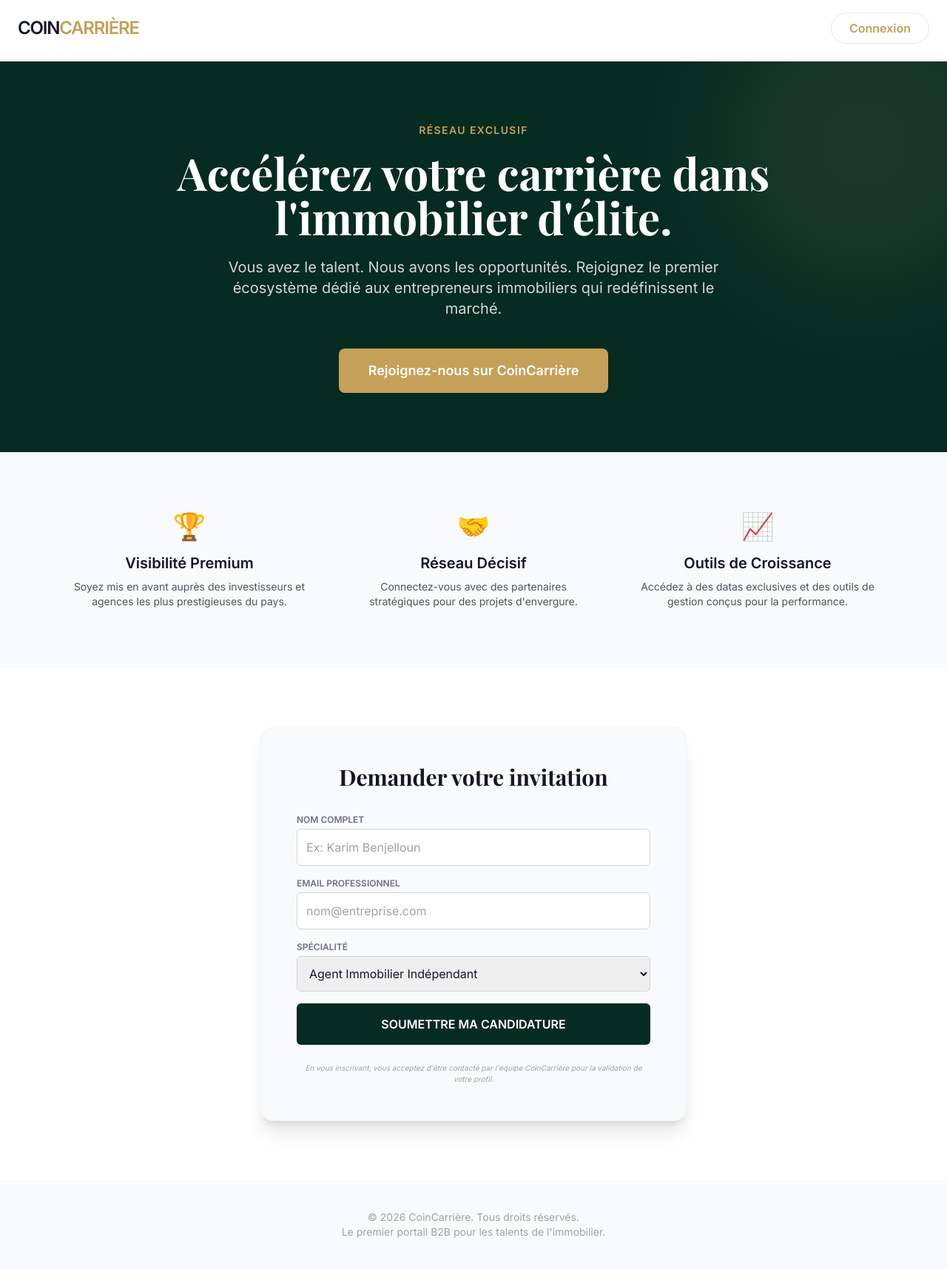
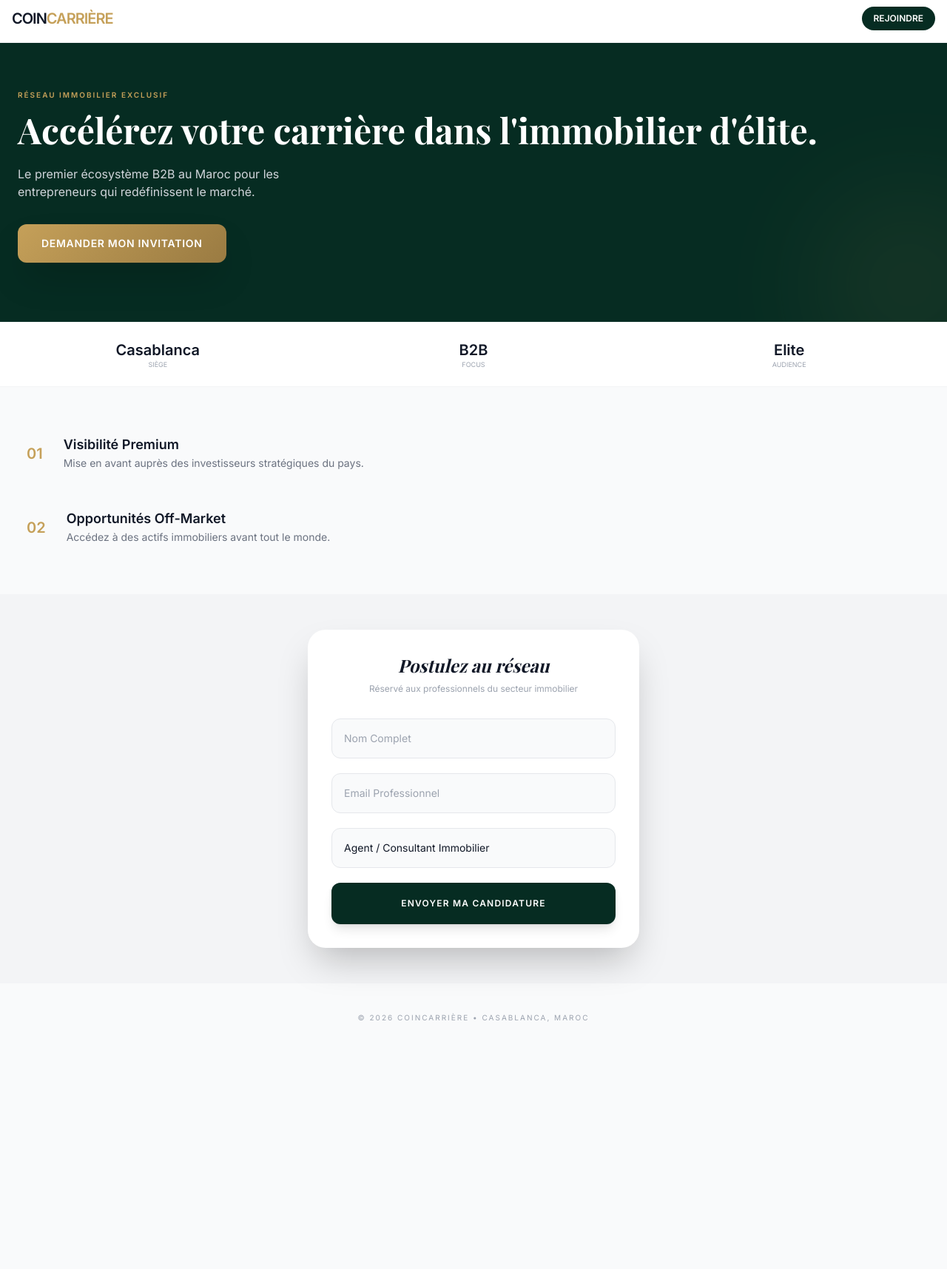
Before and after one commit to asmaalahlou3-rgb/coincarrieretaf6, a plain HTML site: page index.html in a window 1280 px wide. Shown: the part 7-1722 px from the top of the page at 74% size. After the commit the page ends 1428 px from the top, so only its background shows below. Drawn offline with nearby package versions, Linux system fonts and the light colour scheme.

Commit message:
Update index.html for improved layout and content

```diff
--- a/index.html
+++ b/index.html
@@ -2,91 +2,85 @@
 <html lang="fr">
 <head>
     <meta charset="UTF-8">
-    <meta name="viewport" content="width=device-width, initial-scale=1.0">
-    <title>CoinCarrière | L'Élite de l'Immobilier</title>
+    <meta name="viewport" content="width=device-width, initial-scale=1.0, maximum-scale=1.0, user-scalable=no">
+    <title>CoinCarrière | Réseau Elite Immobilier</title>
     <script src="https://cdn.tailwindcss.com"></script>
     <link href="https://fonts.googleapis.com/css2?family=Playfair+Display:wght@700&family=Inter:wght@300;400;600&display=swap" rel="stylesheet">
     <style>
-        body { font-family: 'Inter', sans-serif; }
+        body { font-family: 'Inter', sans-serif; -webkit-font-smoothing: antialiased; }
         h1, h2 { font-family: 'Playfair Display', serif; }
-        .bg-gold { background-color: #C5A059; } /* Couleur Dorée pour le bouton */
+        .bg-gold { background: linear-gradient(135deg, #C5A059 0%, #9A7B42 100%); }
         .text-gold { color: #C5A059; }
-        .bg-dark-emerald { background-color: #062C22; } /* Vert Émeraude Profond */
+        .bg-dark-emerald { background-color: #062C22; }
+        .safe-area-inset { padding-bottom: env(safe-area-inset-bottom); }
     </style>
 </head>
-<body class="bg-gray-50 text-gray-900">
+<body class="bg-gray-50 text-gray-900 leading-tight">
 
-    <nav class="p-6 flex justify-between items-center bg-white shadow-sm">
-        <div class="text-2xl font-bold tracking-tighter text-dark-emerald">COIN<span class="text-gold">CARRIÈRE</span></div>
-        <a href="#form" class="hidden md:block border border-gold text-gold px-6 py-2 rounded-full font-semibold hover:bg-gold hover:text-white transition">Connexion</a>
+    <nav class="sticky top-0 z-50 p-4 flex justify-between items-center bg-white/90 backdrop-blur-md border-b border-gray-100">
+        <div class="text-xl font-bold tracking-tighter text-dark-emerald uppercase">COIN<span class="text-gold">CARRIÈRE</span></div>
+        <a href="#form" class="text-xs bg-dark-emerald text-white px-4 py-2 rounded-full font-bold">REJOINDRE</a>
     </nav>
 
-    <section class="relative bg-dark-emerald text-white py-20 px-6 overflow-hidden">
-        <div class="max-w-5xl mx-auto text-center relative z-10">
-            <span class="uppercase tracking-widest text-gold font-semibold text-sm">Réseau Exclusif</span>
-            <h1 class="text-4xl md:text-6xl mt-4 mb-6 leading-tight">Accélérez votre carrière dans l'immobilier d'élite.</h1>
-            <p class="text-lg md:text-xl text-gray-300 mb-10 max-w-2xl mx-auto">
-                Vous avez le talent. Nous avons les opportunités. Rejoignez le premier écosystème dédié aux entrepreneurs immobiliers qui redéfinissent le marché.
+    <section class="relative bg-dark-emerald text-white pt-16 pb-20 px-6 overflow-hidden">
+        <div class="relative z-10">
+            <span class="uppercase tracking-[0.2em] text-gold font-semibold text-[10px] mb-4 block">Réseau Immobilier Exclusif</span>
+            <h1 class="text-3xl md:text-5xl mb-6 leading-[1.1]">Accélérez votre carrière dans l'immobilier d'élite.</h1>
+            <p class="text-base text-gray-300 mb-8 max-w-sm">
+                Le premier écosystème B2B au Maroc pour les entrepreneurs qui redéfinissent le marché.
             </p>
-            <a href="#form" class="bg-gold text-white px-10 py-4 rounded-lg text-lg font-bold shadow-lg hover:scale-105 transition-transform inline-block">
-                Rejoignez-nous sur CoinCarrière
+            <a href="#form" class="w-full md:w-auto text-center bg-gold text-white px-8 py-4 rounded-xl text-sm font-bold shadow-2xl hover:scale-105 transition-transform inline-block uppercase tracking-wider">
+                Demander mon invitation
             </a>
         </div>
-        <div class="absolute top-0 right-0 -mr-20 -mt-20 w-96 h-96 bg-gold opacity-10 rounded-full blur-3xl"></div>
+        <div class="absolute -bottom-20 -right-20 w-64 h-64 bg-gold opacity-10 rounded-full blur-[80px]"></div>
     </section>
 
-    <section class="py-20 px-6 max-w-6xl mx-auto grid md:grid-cols-3 gap-12 text-center">
-        <div>
-            <div class="text-gold text-4xl mb-4">🏆</div>
-            <h3 class="text-xl font-bold mb-2">Visibilité Premium</h3>
-            <p class="text-gray-600 text-sm">Soyez mis en avant auprès des investisseurs et agences les plus prestigieuses du pays.</p>
+    <div class="bg-white py-6 border-b border-gray-100 grid grid-cols-3 text-center">
+        <div><p class="text-xl font-bold text-dark-emerald">Casablanca</p><p class="text-[9px] uppercase text-gray-400">Siège</p></div>
+        <div><p class="text-xl font-bold text-dark-emerald">B2B</p><p class="text-[9px] uppercase text-gray-400">Focus</p></div>
+        <div><p class="text-xl font-bold text-dark-emerald">Elite</p><p class="text-[9px] uppercase text-gray-400">Audience</p></div>
+    </div>
+
+    <section class="py-16 px-6 space-y-12">
+        <div class="flex items-start space-x-4">
+            <div class="bg-gold/10 p-3 rounded-lg text-gold font-bold text-xl">01</div>
+            <div>
+                <h3 class="font-bold text-lg">Visibilité Premium</h3>
+                <p class="text-gray-500 text-sm leading-relaxed">Mise en avant auprès des investisseurs stratégiques du pays.</p>
+            </div>
         </div>
-        <div>
-            <div class="text-gold text-4xl mb-4">🤝</div>
-            <h3 class="text-xl font-bold mb-2">Réseau Décisif</h3>
-            <p class="text-gray-600 text-sm">Connectez-vous avec des partenaires stratégiques pour des projets d'envergure.</p>
-        </div>
-        <div>
-            <div class="text-gold text-4xl mb-4">📈</div>
-            <h3 class="text-xl font-bold mb-2">Outils de Croissance</h3>
-            <p class="text-gray-600 text-sm">Accédez à des datas exclusives et des outils de gestion conçus pour la performance.</p>
+        <div class="flex items-start space-x-4">
+            <div class="bg-gold/10 p-3 rounded-lg text-gold font-bold text-xl">02</div>
+            <div>
+                <h3 class="font-bold text-lg">Opportunités Off-Market</h3>
+                <p class="text-gray-500 text-sm leading-relaxed">Accédez à des actifs immobiliers avant tout le monde.</p>
+            </div>
         </div>
     </section>
 
-    <section id="form" class="py-20 bg-white px-6">
-        <div class="max-w-xl mx-auto bg-gray-50 p-8 md:p-12 rounded-2xl shadow-xl border border-gray-100">
-            <h2 class="text-3xl text-center mb-8 text-dark-emerald">Demander votre invitation</h2>
-            <form action="#" method="POST" class="space-y-4">
-                <div>
-                    <label class="block text-xs font-semibold uppercase text-gray-500 mb-1">Nom Complet</label>
-                    <input type="text" placeholder="Ex: Karim Benjelloun" class="w-full p-3 border border-gray-300 rounded-md focus:ring-2 focus:ring-gold focus:outline-none">
-                </div>
-                <div>
-                    <label class="block text-xs font-semibold uppercase text-gray-500 mb-1">Email Professionnel</label>
-                    <input type="email" placeholder="nom@entreprise.com" class="w-full p-3 border border-gray-300 rounded-md focus:ring-2 focus:ring-gold focus:outline-none">
-                </div>
-                <div>
-                    <label class="block text-xs font-semibold uppercase text-gray-500 mb-1">Spécialité</label>
-                    <select class="w-full p-3 border border-gray-300 rounded-md focus:ring-2 focus:ring-gold focus:outline-none">
-                        <option>Agent Immobilier Indépendant</option>
-                        <option>Promoteur / Constructeur</option>
-                        <option>Expert en Gestion de Patrimoine</option>
-                        <option>Autre</option>
-                    </select>
-                </div>
-                <button type="submit" class="w-full bg-dark-emerald text-white font-bold py-4 rounded-md mt-4 hover:bg-black transition cursor-pointer">
-                    SOUMETTRE MA CANDIDATURE
+    <section id="form" class="py-12 bg-gray-100 px-4 safe-area-inset">
+        <div class="max-w-md mx-auto bg-white p-8 rounded-3xl shadow-2xl">
+            <h2 class="text-2xl text-center mb-2 text-dark-emerald italic font-medium">Postulez au réseau</h2>
+            <p class="text-center text-gray-400 text-xs mb-8">Réservé aux professionnels du secteur immobilier</p>
+
+            <form action="#" class="space-y-5">
+                <input type="text" placeholder="Nom Complet" class="w-full p-4 bg-gray-50 border border-gray-200 rounded-xl focus:ring-1 focus:ring-gold outline-none text-sm">
+                <input type="email" placeholder="Email Professionnel" class="w-full p-4 bg-gray-50 border border-gray-200 rounded-xl focus:ring-1 focus:ring-gold outline-none text-sm">
+                <select class="w-full p-4 bg-gray-50 border border-gray-200 rounded-xl focus:ring-1 focus:ring-gold outline-none text-sm appearance-none">
+                    <option>Agent / Consultant Immobilier</option>
+                    <option>Chef de Projet BTP</option>
+                    <option>Investisseur / Foncière</option>
+                </select>
+                <button type="submit" class="w-full bg-dark-emerald text-white font-bold py-5 rounded-xl shadow-lg mt-4 active:scale-95 transition-transform uppercase tracking-widest text-xs">
+                    Envoyer ma candidature
                 </button>
             </form>
-            <p class="text-[10px] text-center text-gray-400 mt-6 italic">
-                En vous inscrivant, vous acceptez d'être contacté par l'équipe CoinCarrière pour la validation de votre profil.
-            </p>
         </div>
     </section>
 
-    <footer class="py-10 text-center text-gray-400 text-sm">
-        &copy; 2026 CoinCarrière. Tous droits réservés. <br>
-        Le premier portail B2B pour les talents de l'immobilier.
+    <footer class="py-10 text-center text-gray-400 text-[10px] uppercase tracking-[0.2em]">
+        &copy; 2026 CoinCarrière &bull; Casablanca, Maroc
     </footer>
 
 </body>
```
